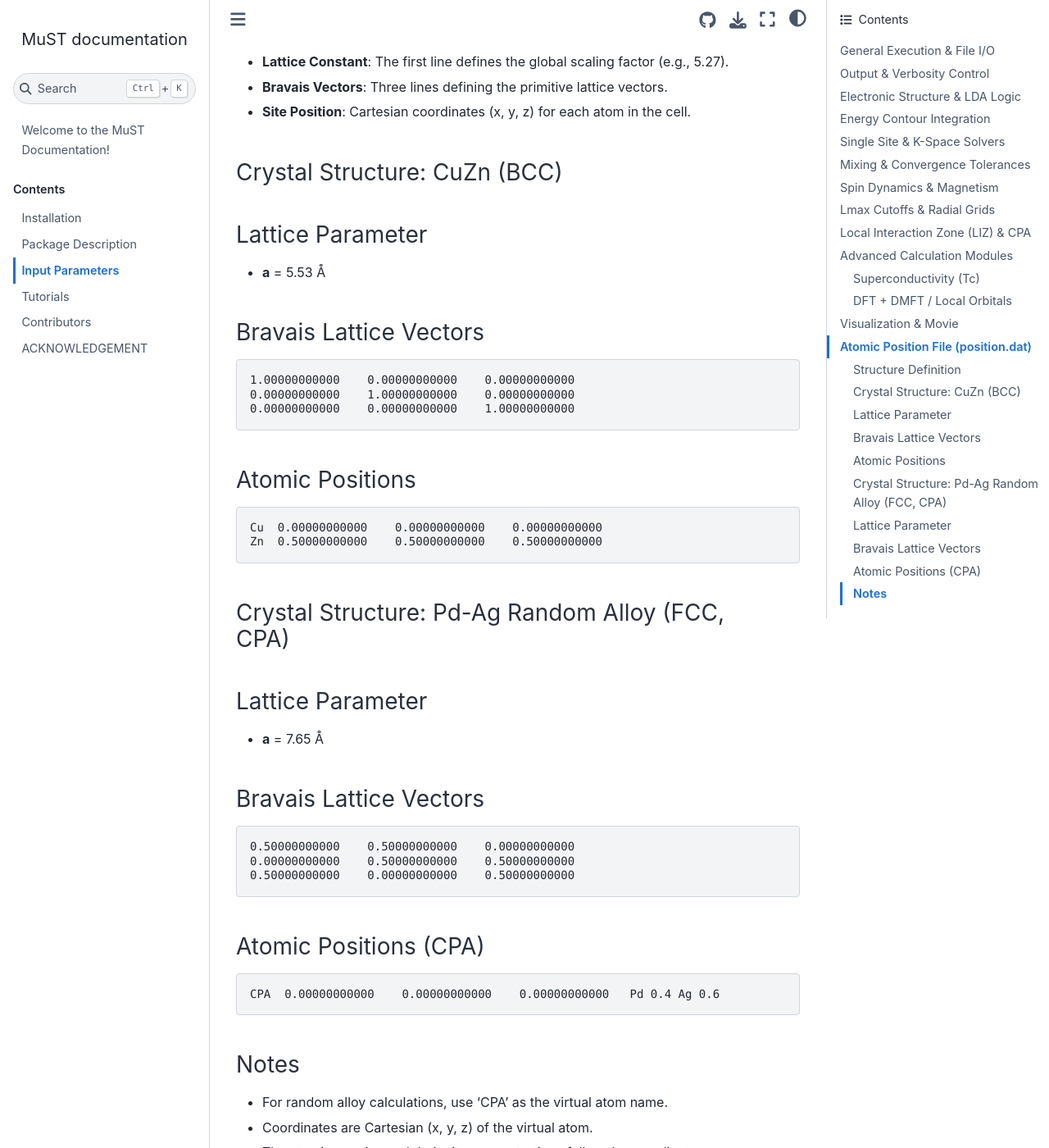
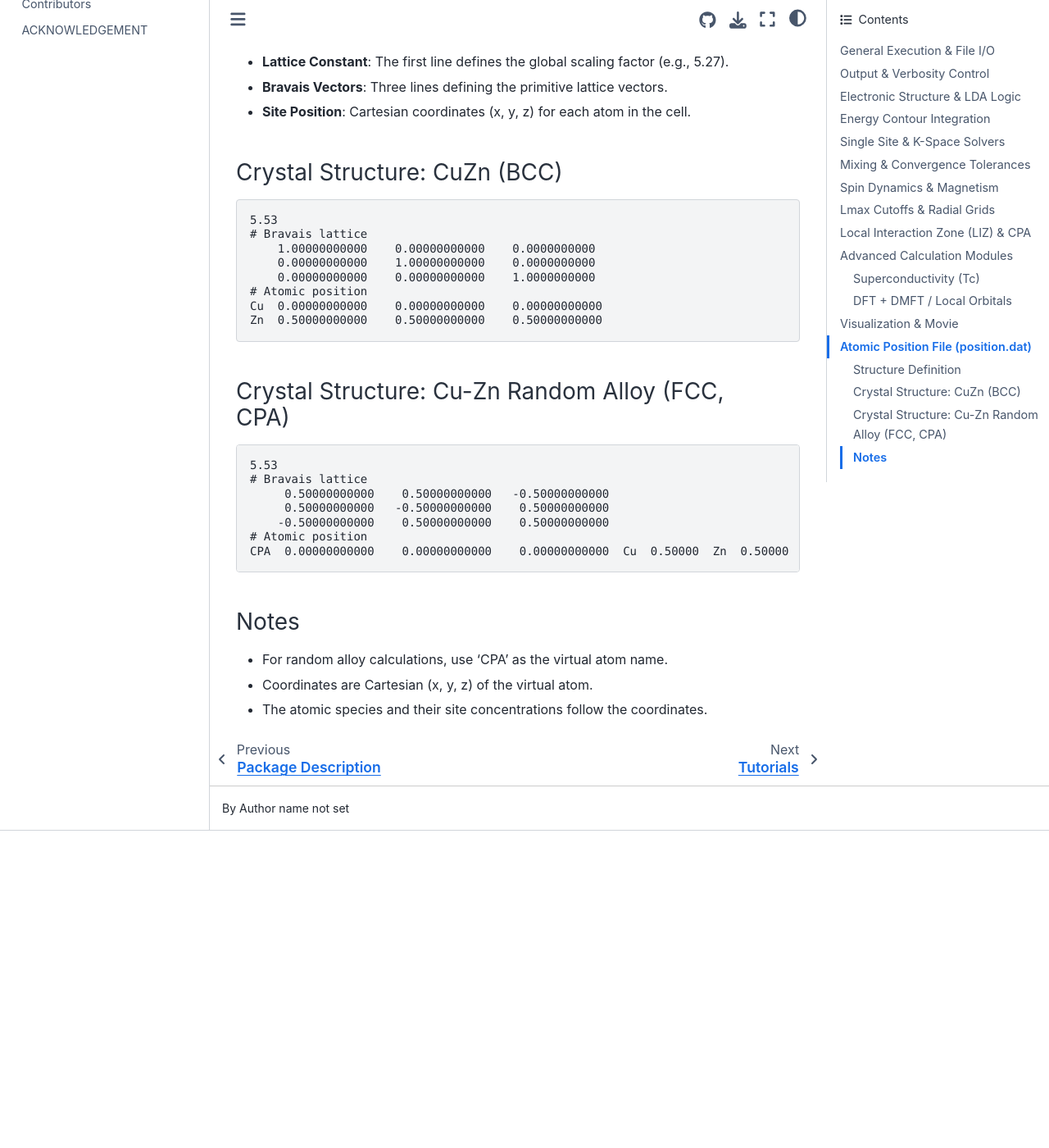
Before and after one commit to Neraaz/MuST_docs, a Sphinx documentation site: the page built from docs/input.rst, in a window 1280 px wide and 1400 px high, scrolled down 6717 px. Shown: the whole window at 82% size. Built offline with Sphinx 7.4.7 and the Sphinx Book theme 1.1.4, drawn with Linux system fonts in a browser that asks for light colours; after the commit the page ends 7730 px from its top, so only the background shows below that.

Commit message:
19th commit

```diff
--- a/docs/input.rst
+++ b/docs/input.rst
@@ -360,45 +360,29 @@ Structure Definition
 Crystal Structure: CuZn (BCC)
 --------------------------------------
 
-Lattice Parameter
------------------
-- **a** = 5.53 Å
-
-Bravais Lattice Vectors
------------------------
 .. code-block:: text
 
-    1.00000000000    0.00000000000    0.00000000000
-    0.00000000000    1.00000000000    0.00000000000
-    0.00000000000    0.00000000000    1.00000000000
-
-Atomic Positions
-----------------
-.. code-block:: text
-
+    5.53
+    # Bravais lattice
+        1.00000000000    0.00000000000    0.0000000000
+        0.00000000000    1.00000000000    0.0000000000
+        0.00000000000    0.00000000000    1.0000000000
+    # Atomic position
     Cu  0.00000000000    0.00000000000    0.00000000000
     Zn  0.50000000000    0.50000000000    0.50000000000
 
-Crystal Structure: Pd-Ag Random Alloy (FCC, CPA)
+Crystal Structure: Cu-Zn Random Alloy (FCC, CPA)
 ---------------------------------------------------
 
-Lattice Parameter
------------------
-- **a** = 7.65 Å
-
-Bravais Lattice Vectors
------------------------
 .. code-block:: text
 
-    0.50000000000    0.50000000000    0.00000000000
-    0.00000000000    0.50000000000    0.50000000000
-    0.50000000000    0.00000000000    0.50000000000
-
-Atomic Positions (CPA)
-----------------------
-.. code-block:: text
-
-    CPA  0.00000000000    0.00000000000    0.00000000000   Pd 0.4 Ag 0.6
+    5.53
+    # Bravais lattice
+         0.50000000000    0.50000000000   -0.50000000000
+         0.50000000000   -0.50000000000    0.50000000000
+        -0.50000000000    0.50000000000    0.50000000000
+    # Atomic position
+    CPA  0.00000000000    0.00000000000    0.00000000000  Cu  0.50000  Zn  0.50000
 
 Notes
 -----
```
